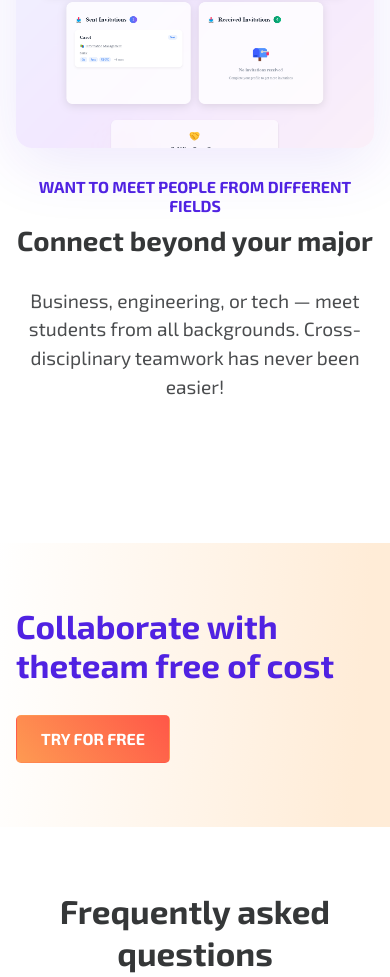
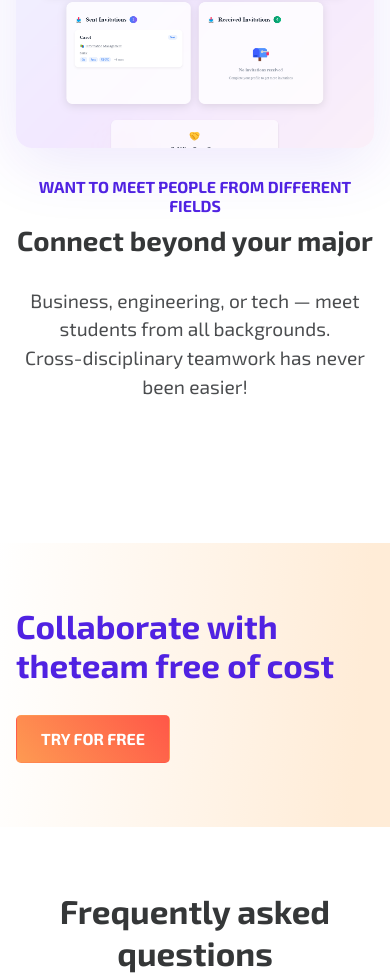
Before and after one commit to machipower/machipower.github.io, a plain HTML site: page index.html in a window 390 px wide. Shown: the part 2689-3666 px from the top of the page. Drawn offline with Linux system fonts and the light colour scheme.

Commit message:
Update index.html

```diff
--- a/index.html
+++ b/index.html
@@ -139,12 +139,17 @@
                 alt="..."
                 style="max-width: 600px; width: 100%; border-radius: 1rem;" />
             </div>
-            <div class="col-12 col-md-10 col-lg-8 mx-auto text-center">
-              <h6 class="fs-0 text-uppercase fw-bold text-primary">Want to Meet People from Different Fields</h6>
-              <h6 class="fw-bold fs-3 fs-lg-5 lh-sm">Connect beyond your major</h6>
-              <p class="my-4 fs-1 pe-xl-8">
-                Business, engineering, or tech — meet students from all backgrounds. Cross-disciplinary teamwork has never been easier!
-              </p>
+            <div class="container text-center">
+              <div class="row justify-content-center">
+                <div class="col-12 col-md-10 col-lg-8">
+                  <h6 class="fs-0 text-uppercase fw-bold text-primary">WANT TO MEET PEOPLE FROM DIFFERENT FIELDS</h6>
+                  <h6 class="fw-bold fs-3 fs-lg-5 lh-sm">Connect beyond your major</h6>
+                  <p class="my-4 fs-1 pe-xl-8">
+                    Business, engineering, or tech — meet students from all backgrounds.<br />
+                    Cross-disciplinary teamwork has never been easier!
+                  </p>
+                </div>
+              </div>
             </div>
           </div>
 
```
